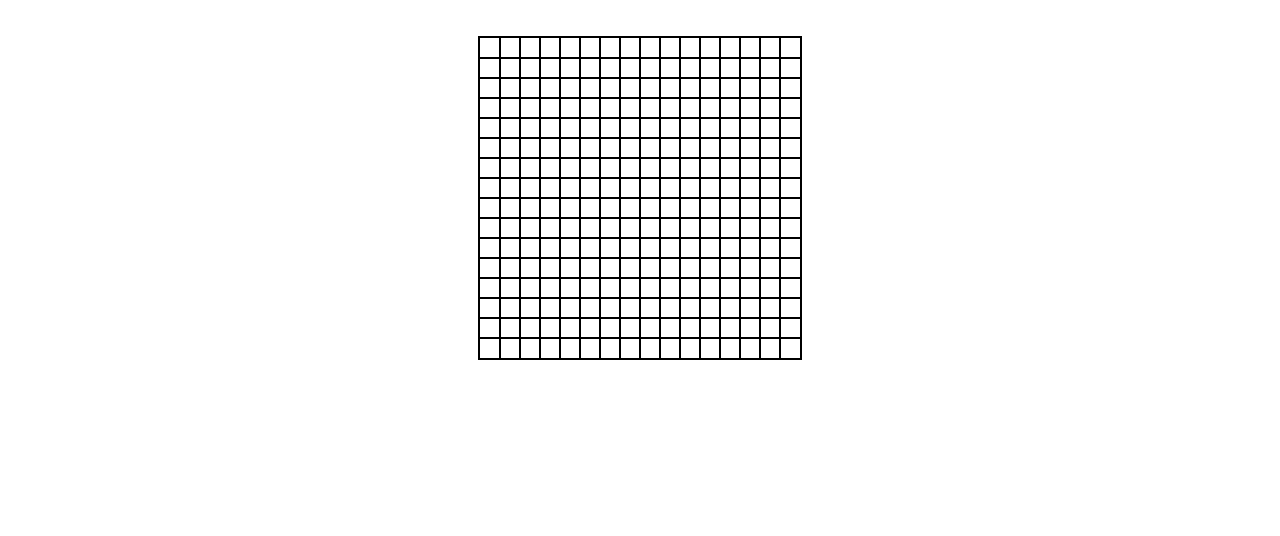
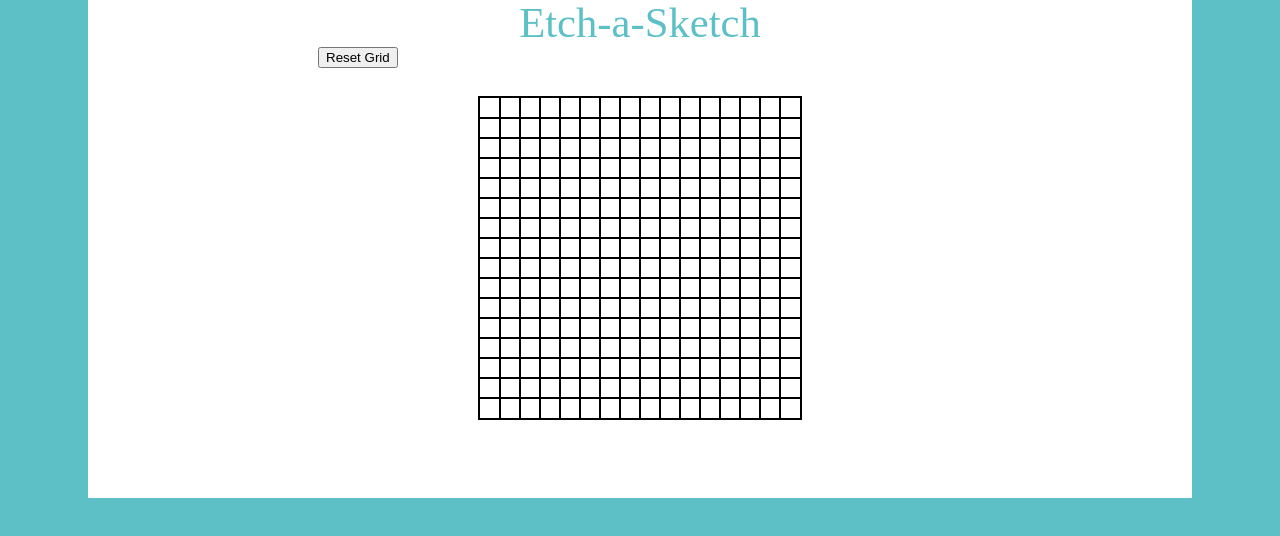
Before and after one commit to pdlepp/etch-a-sketch, a plain HTML site: page index.html in a window 1280 px wide. Drawn offline with Linux system fonts and the light colour scheme.

Commit message:
Add Etch a sketch elements like hovering

```diff
--- a/index.html
+++ b/index.html
@@ -9,7 +9,11 @@
     <title>Document</title>
 </head>
 <body>
-    <div id="container">
+    <div id="fullWebsite">
+        <header>Etch-a-Sketch</header>
+        <button id="reset">Reset Grid</button>
+        <div id="container">
+        </div>
     </div>
 </body>
 </html>
--- a/script.js
+++ b/script.js
@@ -1,14 +1,25 @@
 const container = document.querySelector("#container");
+const btn = document.querySelector('#reset');
 
 function createGrid(){
     for(let rows = 0; rows < 16; rows++) {
         for(let col = 0; col < 16; col++) {
-            const cell = document.createElement('div');
+            const cell = document.createElement('a');
             cell.setAttribute('id', 'cell');
-            cell.setAttribute('style', 'display: inline-block; outline: 1px solid #000; margin: 0; padding: 0; height: 20px; width: 20px; border:none;');
+            cell.addEventListener('mouseenter', () => {
+                cell.classList.add('addBlack');
+            });
             container.appendChild(cell);
         };
     };
 };
 
 createGrid();
+
+const cells = document.querySelectorAll('a');
+
+btn.addEventListener('click', () => {
+    cells.forEach((cell) => {
+        cell.classList.remove('addBlack');
+    });
+});
--- a/style.css
+++ b/style.css
@@ -1,3 +1,22 @@
+header{
+    margin: auto;
+    position: relative;
+    text-align: center;
+    font-size: 32pt;
+    color: #5DC0C7;
+    font-family: 'Times New Roman', Times, serif;
+}
+
+html {
+    background-color: #5DC0C7;
+}
+
+#fullWebsite {
+    background-color: white;
+    margin: -10px 80px -10px 80px;
+    height: 500px;
+}
+
 #container {
     position: relative;
     top: 30px;
@@ -9,3 +28,22 @@
     height: 320px;
     width: 320px;
 }
+
+#cell {
+    display: inline-block;
+    outline: 1px solid #000;
+    margin: 0;
+    padding: 0;
+    height: 20px;
+    width: 20px;
+    border:none;
+}
+
+.addBlack {
+    background-color: black;
+}
+
+#reset {
+    position:relative;
+    margin: 0px 230px;
+}
```
